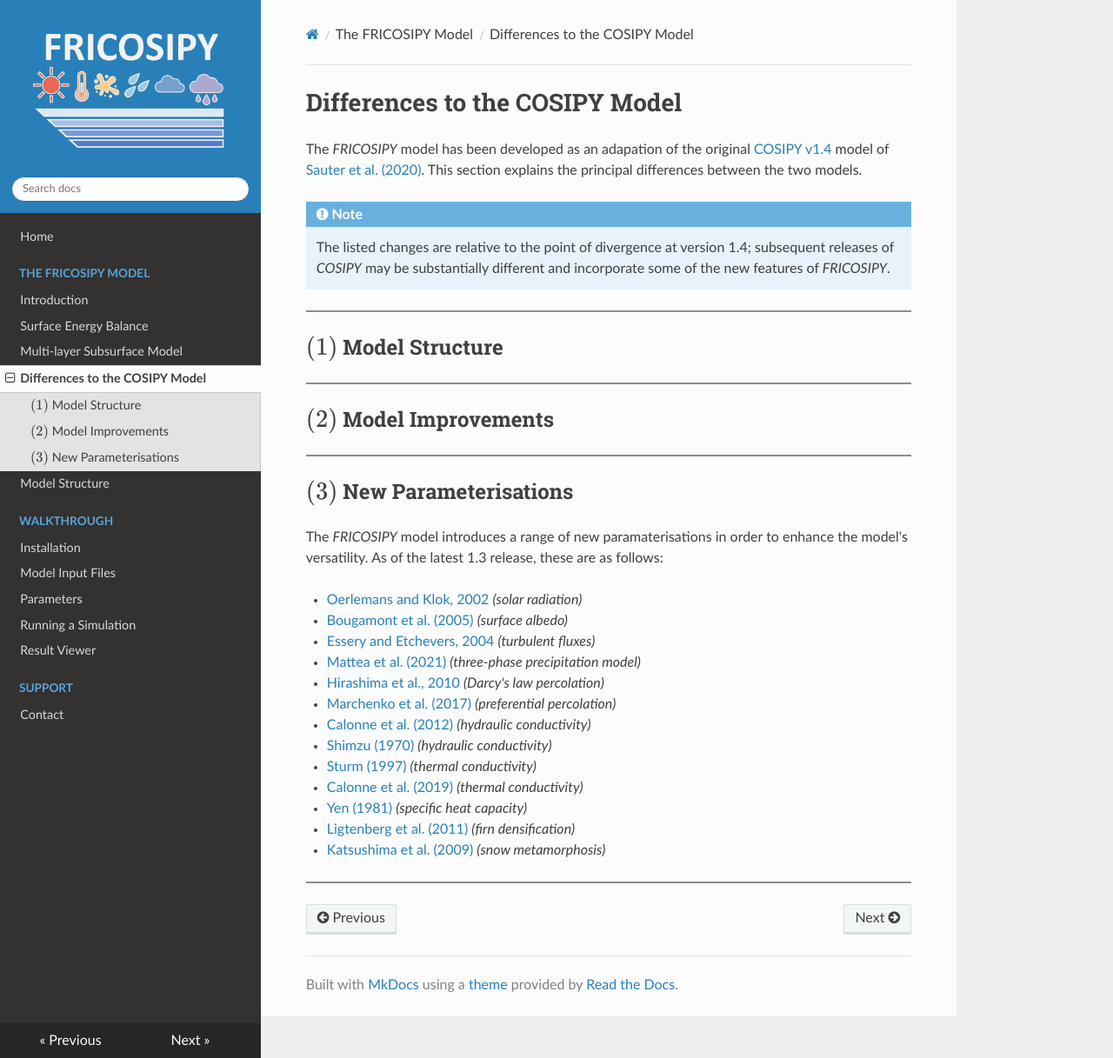
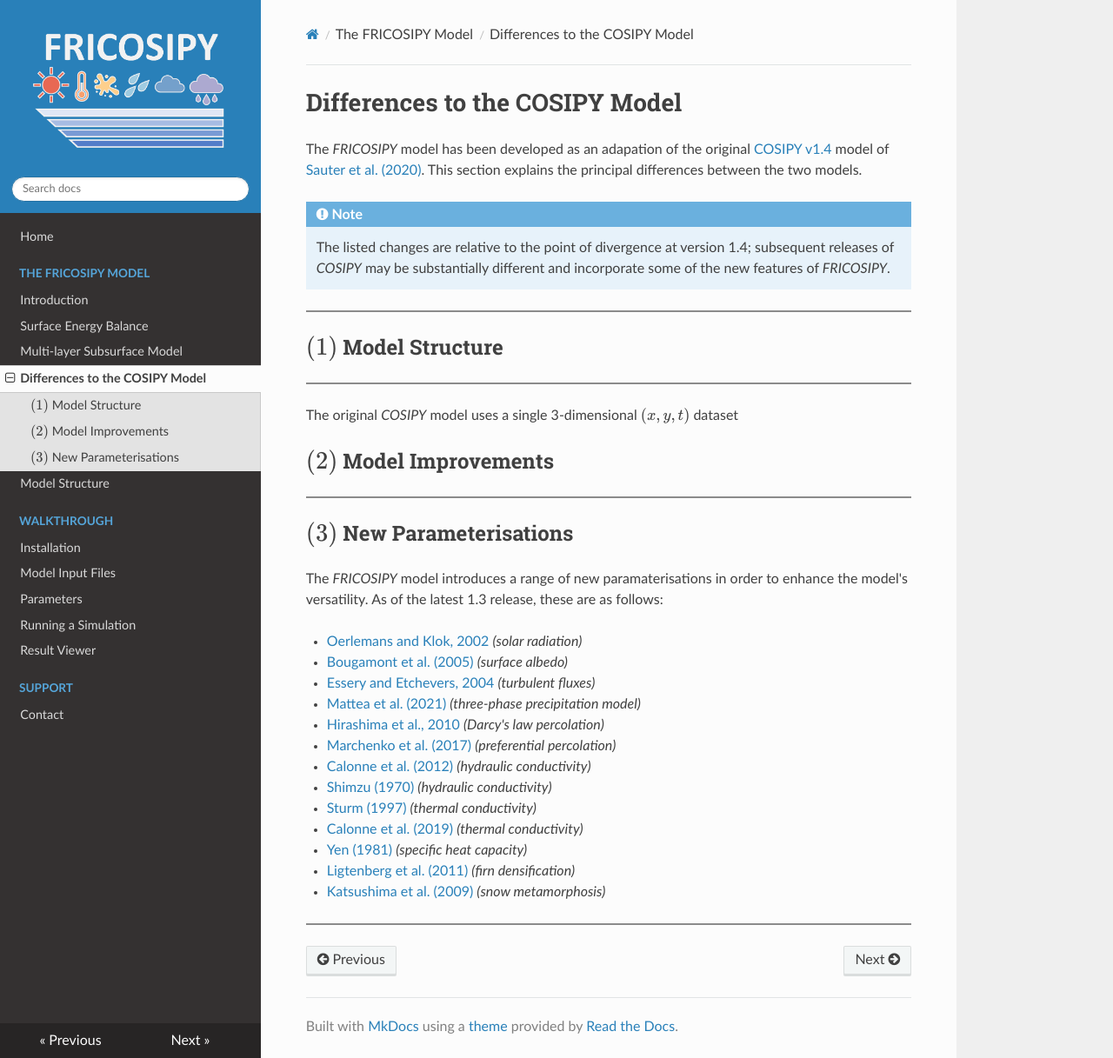
Before and after one commit to MarcusGastaldello/FRICOSIPY, an MkDocs documentation site: the page built from docs/differences.md, in a window 1280 px wide and 1217 px high. Shown: the whole window at 87% size. Built offline with MkDocs 1.6.1, drawn with Linux system fonts in a browser that asks for light colours.

Commit message:
Update differences.md

```diff
--- a/docs/differences.md
+++ b/docs/differences.md
@@ -15,6 +15,10 @@
 ## $(1)$ Model Structure
 
 <hr style="height:2px; background-color:#8b8b8b; border:none;" />
+
+
+The original *COSIPY* model uses a single 3-dimensional $(x,y,t)$ dataset
+
 
 ## $(2)$ Model Improvements
 
```
